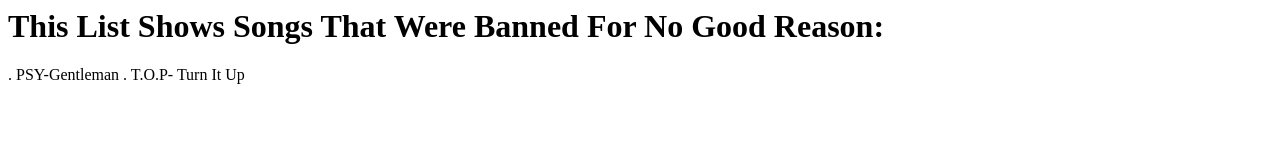
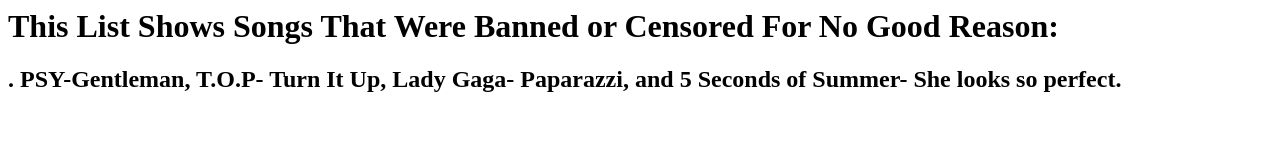
Before and after one commit to KylieValdez/agenda, a plain HTML site: page index.html in a window 1280 px wide. Drawn offline with Linux system fonts and the light colour scheme.

Commit message:
Update index.html

```diff
--- a/index.html
+++ b/index.html
@@ -4,8 +4,7 @@
   <title> Music That You Should Listen To!!!! </title>
   </head>
   <body>
-    <h1> This List Shows Songs That Were Banned For No Good Reason: </h1>
-    <p> . PSY-Gentleman
-      . T.O.P- Turn It Up </p>
+    <h1> This List Shows Songs That Were Banned or Censored For No Good Reason: </h1>
+    <h2> . PSY-Gentleman, T.O.P- Turn It Up, Lady Gaga- Paparazzi, and 5 Seconds of Summer- She looks so perfect. </h2>
     </body>
   </html>
```
